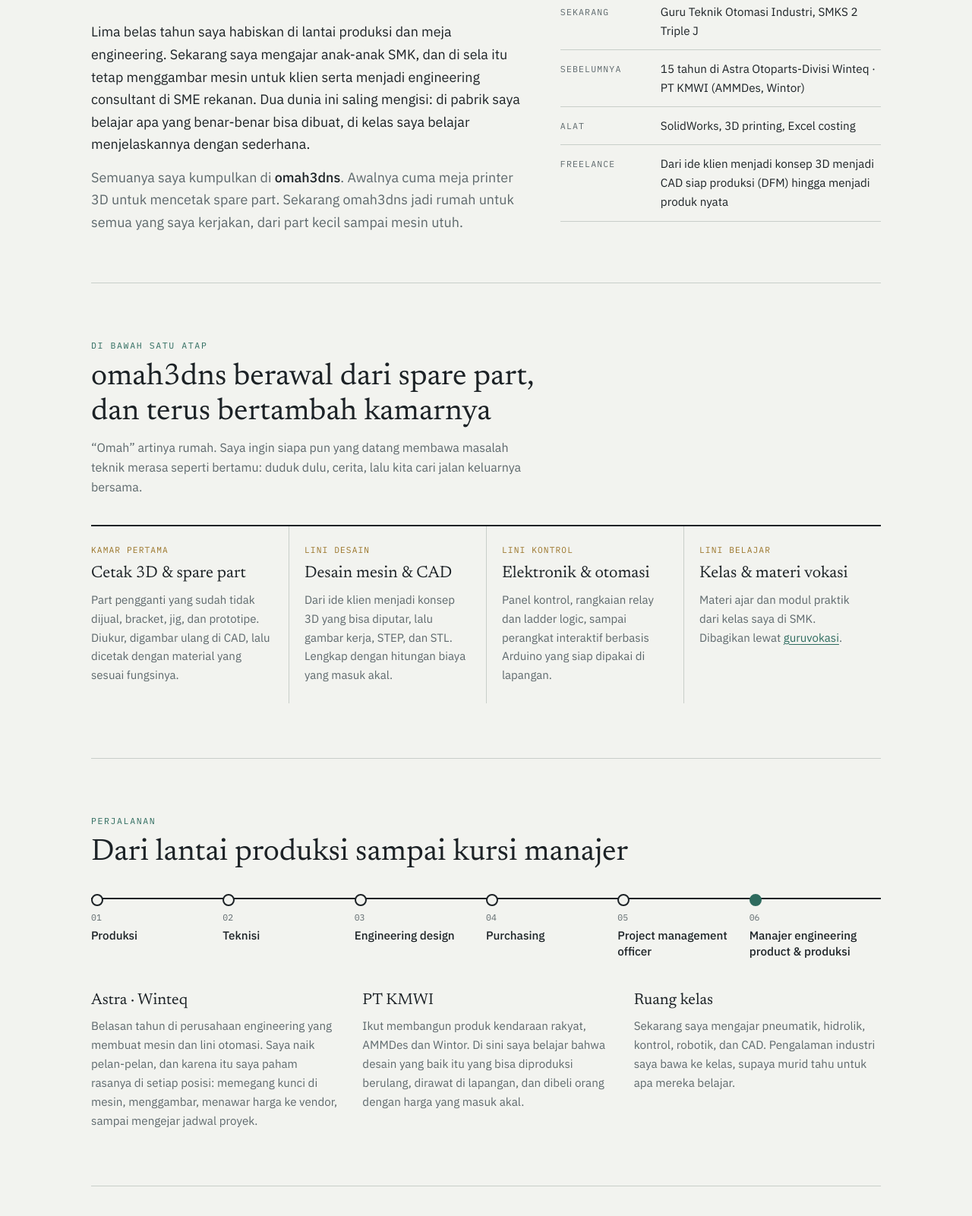
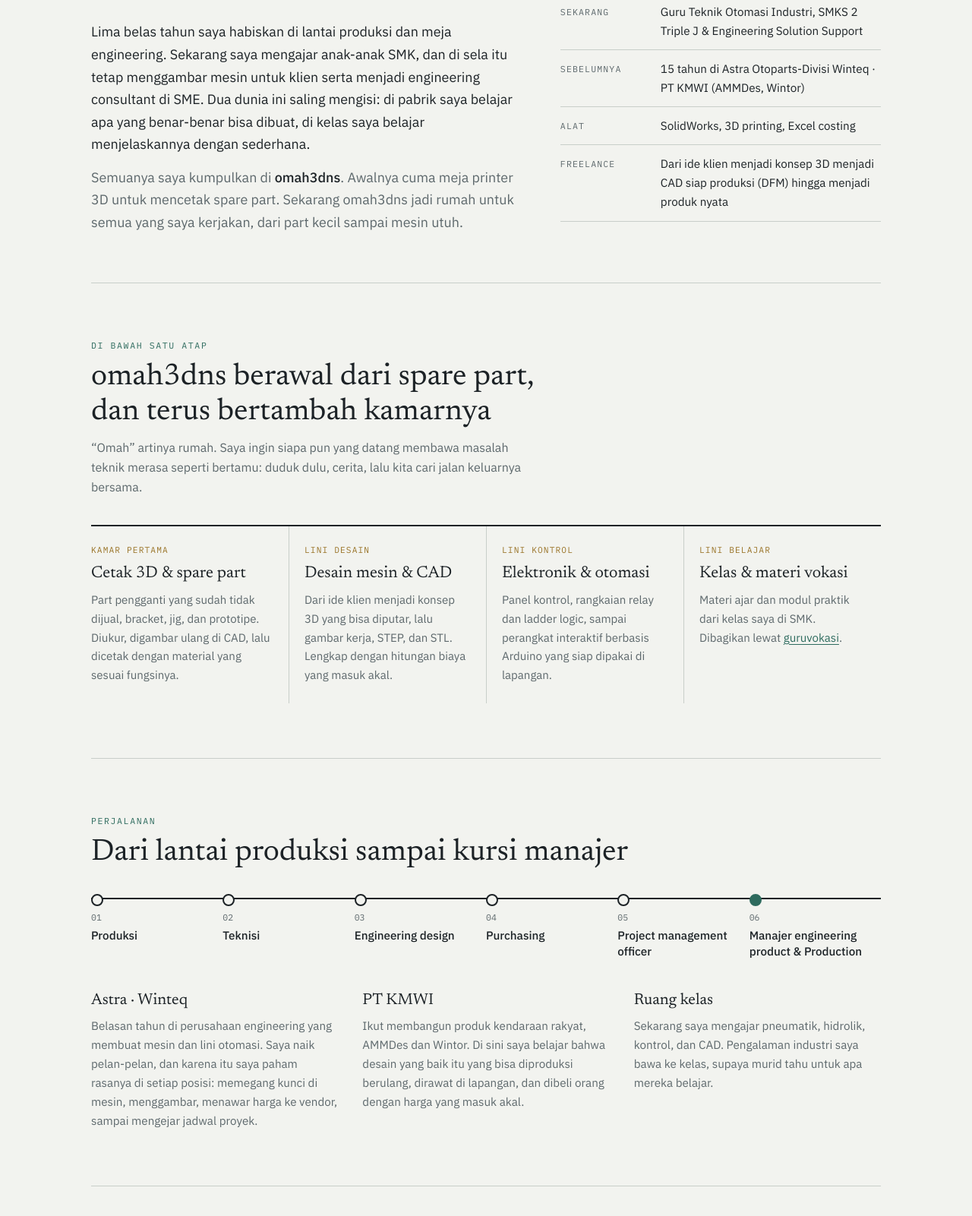
Before and after one commit to lht-sky/omah3dns, a plain HTML site: page index.html in a window 1280 px wide. Shown: the part 509-2110 px from the top of the page at 76% size. Drawn offline with Linux system fonts and the light colour scheme.

Commit message:
Add files via upload

```diff
--- a/index.html
+++ b/index.html
@@ -186,11 +186,11 @@ blockquote{margin:0;font-family:var(--font-display);font-style:italic;font-size:
   <div>
     <p class="label">omah3dns · rumah karya Lukman</p>
     <h1 style="margin-top:18px">Saya lihat. Saya merancang, membuat, lalu <em>mengajarkannya</em>.</h1>
-    <p class="lead">Lima belas tahun saya habiskan di lantai produksi dan meja engineering. Sekarang saya mengajar anak-anak SMK, dan di sela itu tetap menggambar mesin untuk klien serta menjadi engineering consultant di SME rekanan. Dua dunia ini saling mengisi: di pabrik saya belajar apa yang benar-benar bisa dibuat, di kelas saya belajar menjelaskannya dengan sederhana.</p>
+    <p class="lead">Lima belas tahun saya habiskan di lantai produksi dan meja engineering. Sekarang saya mengajar anak-anak SMK, dan di sela itu tetap menggambar mesin untuk klien serta menjadi engineering consultant di SME. Dua dunia ini saling mengisi: di pabrik saya belajar apa yang benar-benar bisa dibuat, di kelas saya belajar menjelaskannya dengan sederhana.</p>
     <p class="lead" style="margin-top:14px;color:var(--muted)">Semuanya saya kumpulkan di <b style="color:var(--ink);font-weight:500">omah3dns</b>. Awalnya cuma meja printer 3D untuk mencetak spare part. Sekarang omah3dns jadi rumah untuk semua yang saya kerjakan, dari part kecil sampai mesin utuh.</p>
   </div>
   <dl class="facts">
-    <div><dt>Sekarang</dt><dd>Guru Teknik Otomasi Industri, SMKS 2 Triple J</dd></div>
+    <div><dt>Sekarang</dt><dd>Guru Teknik Otomasi Industri, SMKS 2 Triple J & Engineering Solution Support</dd></div>
     <div><dt>Sebelumnya</dt><dd>15 tahun di Astra Otoparts-Divisi Winteq · PT KMWI (AMMDes, Wintor)</dd></div>
     <div><dt>Alat</dt><dd>SolidWorks, 3D printing, Excel costing</dd></div>
     <div><dt>Freelance</dt><dd>Dari ide klien menjadi konsep 3D menjadi CAD siap produksi (DFM) hingga menjadi produk nyata</dd></div>
@@ -222,12 +222,12 @@ blockquote{margin:0;font-family:var(--font-display);font-style:italic;font-size:
     <li><div class="n">03</div><div class="t">Engineering design</div></li>
     <li><div class="n">04</div><div class="t">Purchasing</div></li>
     <li><div class="n">05</div><div class="t">Project management officer</div></li>
-    <li><div class="n">06</div><div class="t">Manajer engineering product &amp; produksi</div></li>
+    <li><div class="n">06</div><div class="t">Manajer engineering product &amp; Production</div></li>
   </ol>
   <div class="career-notes">
     <div><h3>Astra · Winteq</h3><p>Belasan tahun di perusahaan engineering yang membuat mesin dan lini otomasi. Saya naik pelan-pelan, dan karena itu saya paham rasanya di setiap posisi: memegang kunci di mesin, menggambar, menawar harga ke vendor, sampai mengejar jadwal proyek.</p></div>
     <div><h3>PT KMWI</h3><p>Ikut membangun produk kendaraan rakyat, AMMDes dan Wintor. Di sini saya belajar bahwa desain yang baik itu yang bisa diproduksi berulang, dirawat di lapangan, dan dibeli orang dengan harga yang masuk akal.</p></div>
-    <div><h3>Ruang kelas</h3><p>Sekarang saya mengajar pneumatik, hidrolik, kontrol, robotik, dan CAD. Pengalaman industri saya bawa ke kelas, supaya murid tahu untuk apa mereka belajar.</p></div>
+    <div><h3>Ruang kelas</h3><p>Sekarang saya mengajar pneumatik, hidrolik, kontrol, dan CAD. Pengalaman industri saya bawa ke kelas, supaya murid tahu untuk apa mereka belajar.</p></div>
   </div>
 </section>
 
```
